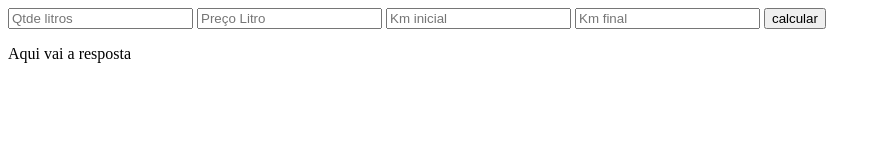
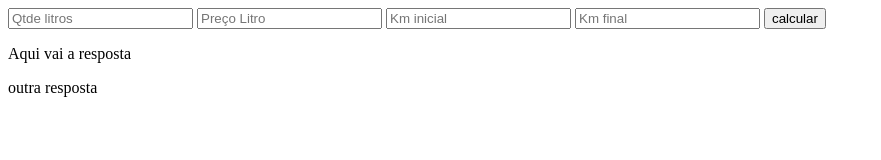
Before and after one commit to fabiocosta123/ambiente-teste, a plain HTML site: page index.html in a window 1280 px wide. Shown: the whole page, without its empty margins (0-881 px from the left). Drawn offline with Linux system fonts and the light colour scheme.

Commit message:
criando segunda div para inserçao de resposta via js

```diff
--- a/index.html
+++ b/index.html
@@ -34,6 +34,9 @@
             <div id="res">
                <p>Aqui vai a resposta</p>
             </div>
+            <div id="res1">
+                <p>outra resposta</p>
+            </div>
         </main>
         <script src="ambiente.js"></script>
 </body>
```
